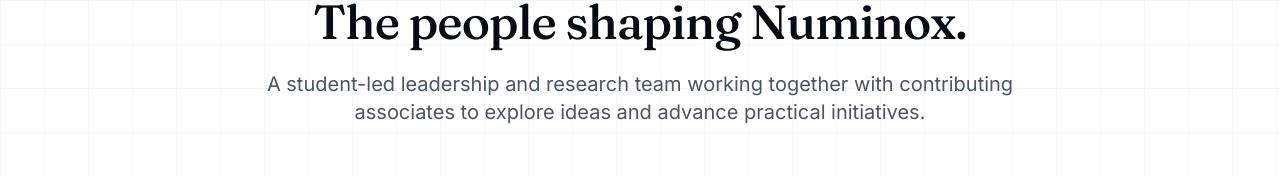
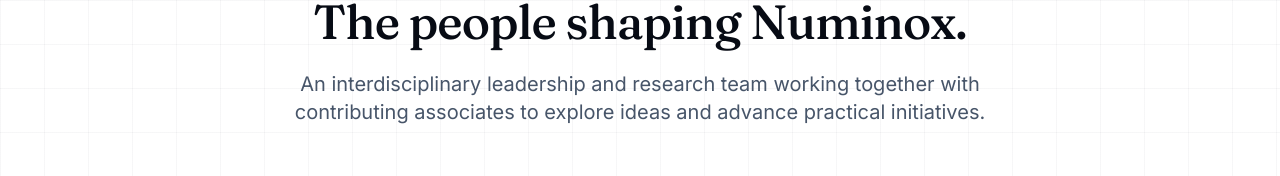
Before and after one commit to soetanglory1-sketch/numinox-website, a React (Vite) app: page /team in a window 1280 px wide. Shown: the part 212-388 px from the top of the page. Built offline with nearby package versions, Linux system fonts and the light colour scheme; no server answers.

Commit message:
Update TeamPage.tsx

```diff
--- a/src/pages/TeamPage.tsx
+++ b/src/pages/TeamPage.tsx
@@ -21,7 +21,7 @@ export function TeamPage() {
               The people shaping Numinox.
             </h1>
             <p className="mt-6 text-base sm:text-xl text-ink-600 dark:text-ink-300 leading-relaxed">
-              A student-led leadership and research team working together with contributing
+              An interdisciplinary leadership and research team working together with contributing
               associates to explore ideas and advance practical initiatives.
             </p>
           </div>
```
